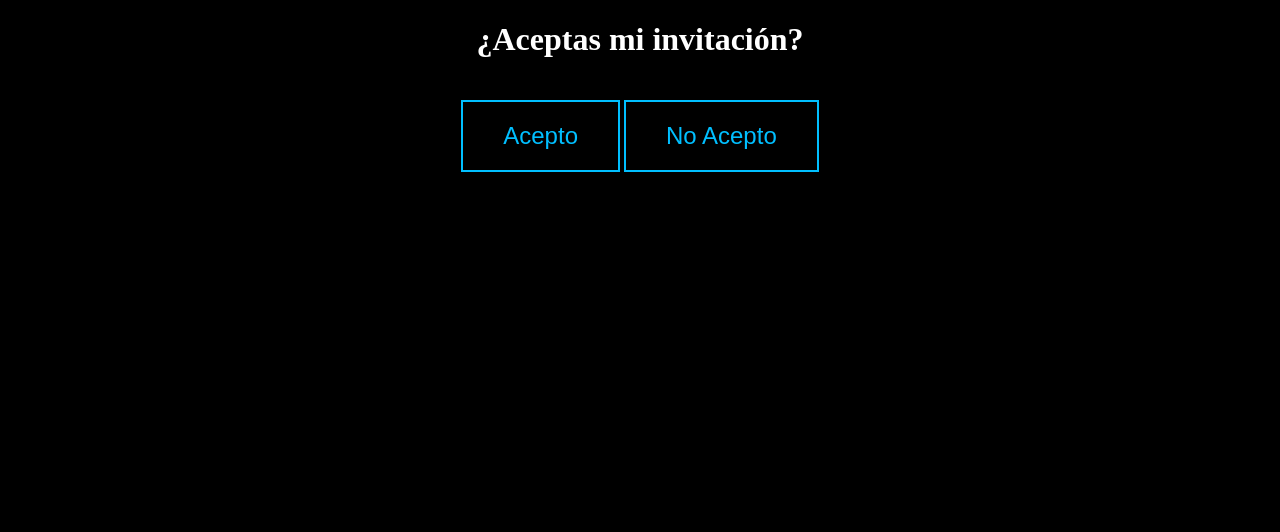
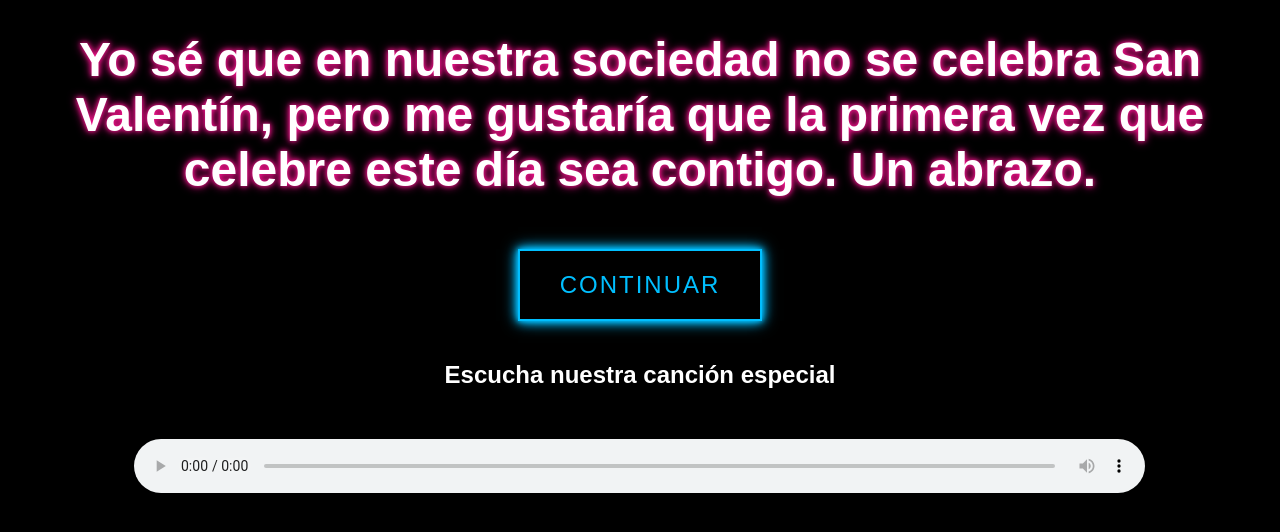
Before and after one commit to richard99099/san-valentin-, a plain HTML site: page index.html in a window 1280 px wide. Drawn offline with Linux system fonts and the light colour scheme.

Commit message:
index.html

```diff
--- a/index.html
+++ b/index.html
@@ -1,19 +1,21 @@
-
 <!DOCTYPE html>
 <html lang="es">
 <head>
     <meta charset="UTF-8">
     <meta name="viewport" content="width=device-width, initial-scale=1.0">
-    <title>Aceptar Invitación</title>
+    <title>Invitación de San Valentín</title>
     <style>
         body {
             background-color: black;
             color: white;
+            font-family: Arial, sans-serif;
             text-align: center;
         }
 
         h1 {
             color: white;
+            font-size: 3em;
+            text-shadow: 0 0 5px #ff1493, 0 0 10px #ff1493;
         }
 
         .neon-button {
@@ -23,21 +25,39 @@
             font-size: 1.5em;
             padding: 20px 40px;
             cursor: pointer;
+            text-transform: uppercase;
+            letter-spacing: 2px;
             margin: 20px 0;
             transition: 0.3s;
+            box-shadow: 0 0 5px #00bfff, 0 0 10px #00bfff, 0 0 15px #00bfff;
         }
 
         .neon-button:hover {
             background-color: #00bfff;
             color: black;
         }
+
+        audio {
+            margin-top: 30px;
+            width: 80%;
+            background-color: transparent;
+        }
     </style>
 </head>
 <body>
-    <h1>¿Aceptas mi invitación?</h1>
 
-    <!-- Botones para aceptar o rechazar -->
-    <button class="neon-button" onclick="location.href='terminos.html'">Acepto</button>
-    <button class="neon-button" onclick="location.href='terminos.html'">No Acepto</button>
+    <h1>Yo sé que en nuestra sociedad no se celebra San Valentín, pero me gustaría que la primera vez que celebre este día sea contigo. Un abrazo.</h1>
+
+    <!-- Botón para continuar -->
+    <button class="neon-button" onclick="location.href='pagina2.html'">Continuar</button>
+
+    <h2>Escucha nuestra canción especial</h2>
+
+    <!-- Reproductor de música -->
+    <audio controls>
+        <source src="music/tu-musica.mp3" type="audio/mp3">
+        Tu navegador no soporta el elemento de audio.
+    </audio>
+
 </body>
 </html>
```
